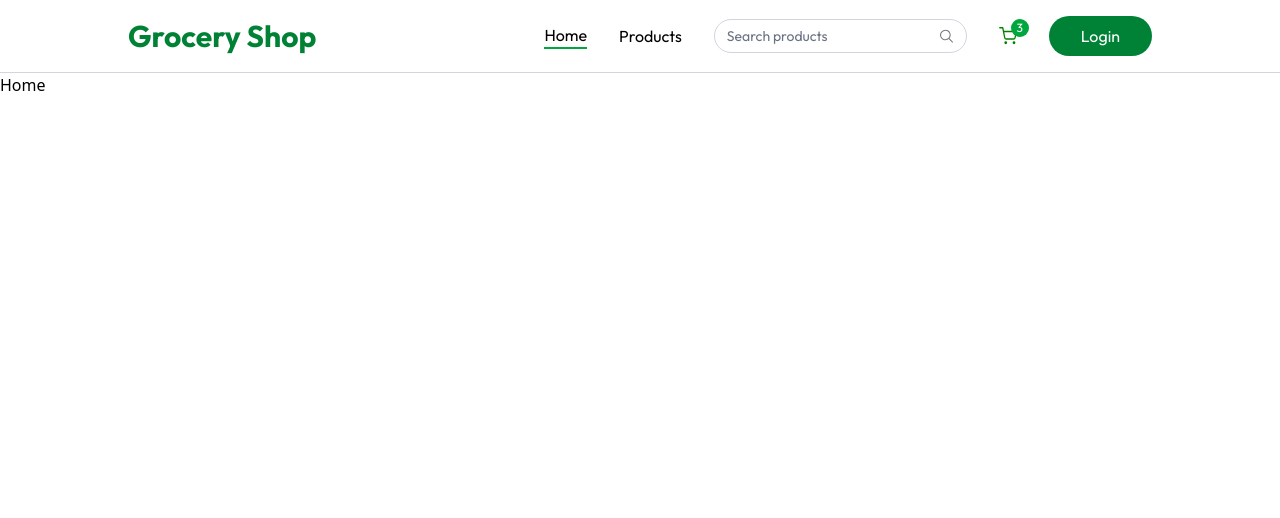
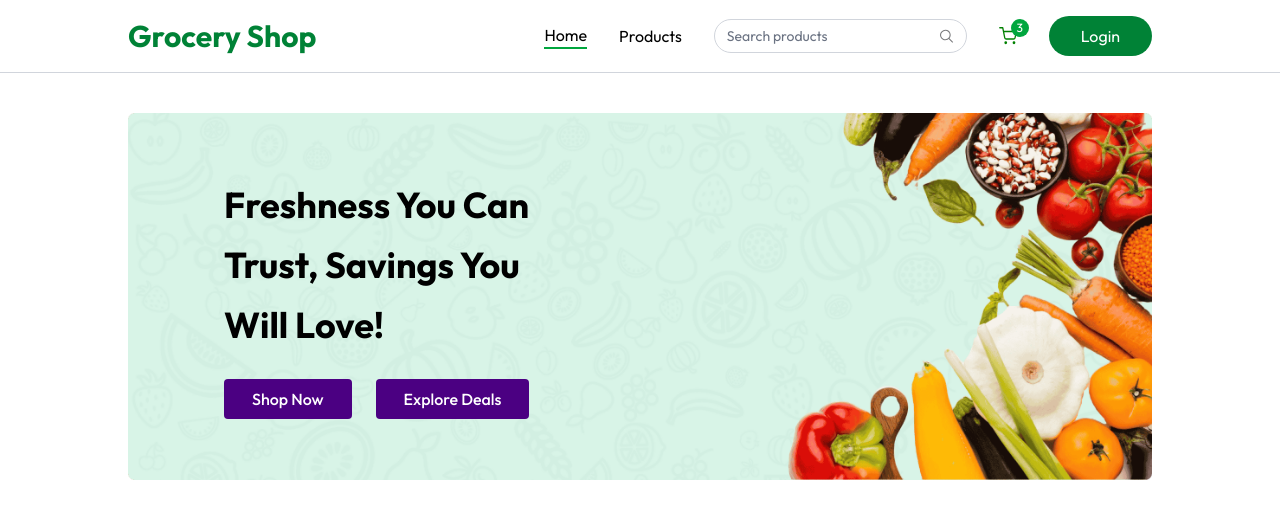
Before and after one commit to ikeshav26/e-grocery-client, a React (Vite) app: page / in a window 1280 px wide. Shown: the top 518 px of the page. Built offline with nearby package versions, Linux system fonts and the light colour scheme; a web font is replaced by a local one.

Commit message:
Hero section

```diff
--- a/src/App.jsx
+++ b/src/App.jsx
@@ -14,10 +14,10 @@ const App = () => {
   const {isSeller,showUserLogin} = useContext(AppContext)
   const isSellerPath=useLocation().pathname.includes('seller')
   return (
-    <div>
+    <div className='min-h-screen outfit-text'>
      {isSellerPath ?null:<Navbar/>}
      {showUserLogin ?<Auth/>:null}
-      <div>
+      <div className='px-6 md:px-16 lg:px-24 xl:px-32'>
         <Routes>
           <Route path='/' element={<Home/>}/>
           <Route path='/products' element={<Products/>}/>
--- /dev/null
+++ b/src/components/Hero.jsx
@@ -0,0 +1,27 @@
+import React from "react";
+import { assets } from "../assets/assets";
+import { Link } from "react-router-dom";
+
+const Hero = () => {
+  return (
+    <div className="relative ">
+      <img src={assets.main_banner_bg} className="hidden md:block w-full" />
+      <img src={assets.main_banner_bg_sm} className="md:hidden w-full"/>
+      <div className="absolute inset-0 flex flex-col items-center md:items-start justify-end md:justify-center pb-24 md:pb-0 md:pl-18 lg:pl-24">
+        <h1 className="text-3xl md:text-4xl font-bold text-center md:text-left max-w-72 md:max-w-80 leading-tight lg:leading-15">
+            Freshness You Can Trust, Savings You Will Love!
+        </h1>
+        <div className="flex items-center mt-6 font-medium gap-6">
+            <Link to='/products' className="flex group items-center gap-2 px-7 py-2 rounded text-white bg-primary cursor-pointer">
+            Shop Now <img src={assets.white_arrow_icon} className="md:hidden transition group-focus:tranlate-x-1"/>
+            </Link>
+            <Link to='/products' className="hidden md:flex group items-center gap-2 px-7 py-2 rounded text-white bg-primary cursor-pointer">
+            Explore Deals
+            </Link>
+        </div>
+      </div>
+    </div>
+  );
+};
+
+export default Hero;
--- a/src/index.css
+++ b/src/index.css
@@ -8,3 +8,7 @@
   font-weight: 400;
   font-style: normal;
 }
+
+@theme{
+  --color-primary:#4b0082
+}
--- a/src/pages/Home.jsx
+++ b/src/pages/Home.jsx
@@ -1,12 +1,13 @@
 import React, { useContext } from 'react'
 
 import { AppContext } from '../context/AppContext'
+import Hero from '../components/Hero'
 
 const Home = () => {
 
   return (
-    <div>
-      Home
+    <div className='mt-10'>
+      <Hero/>
     </div>
   )
 }
```
